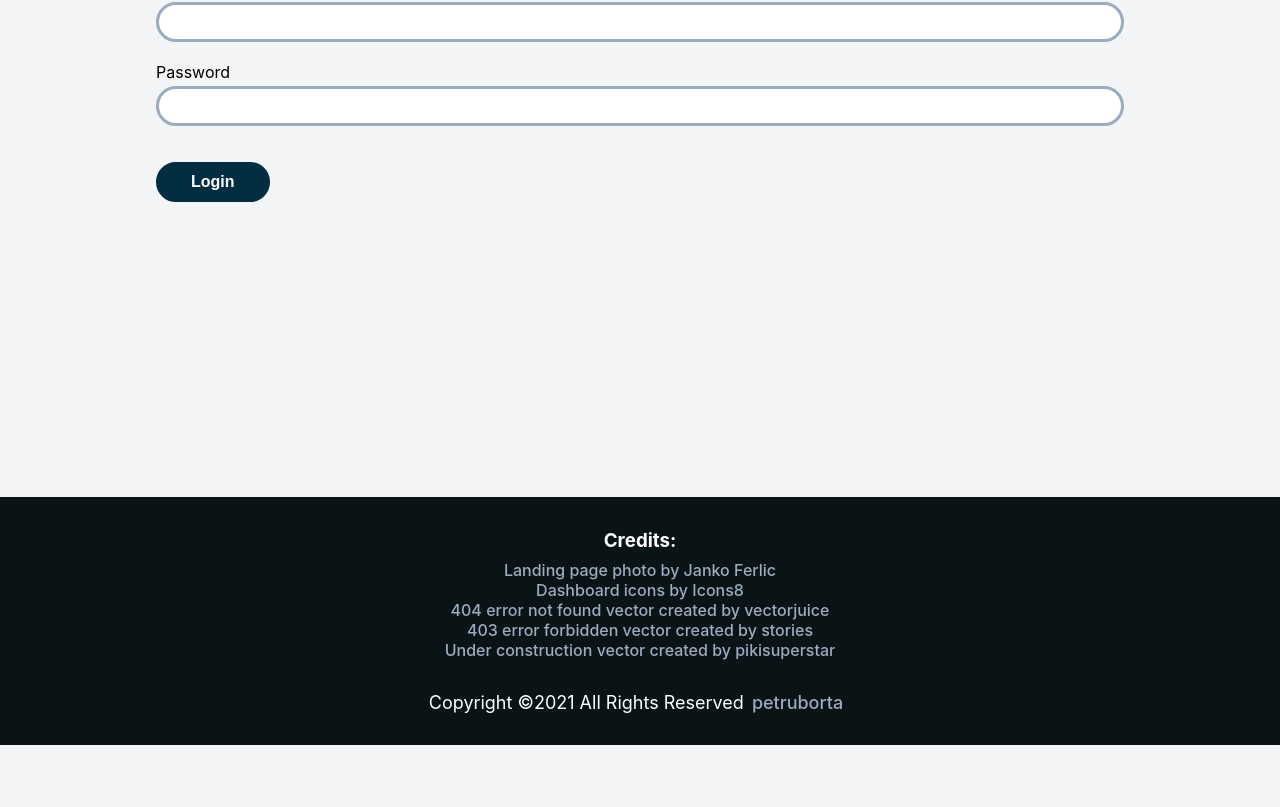
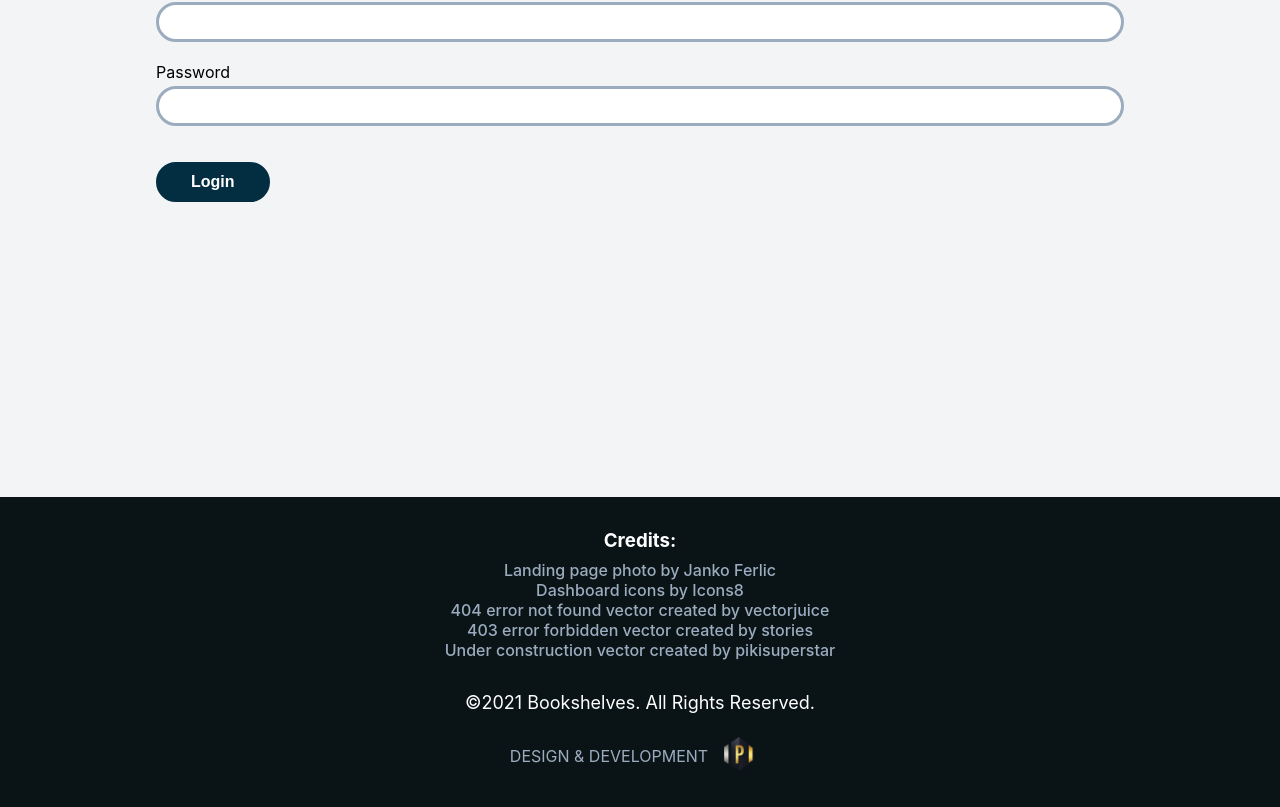
Before and after one commit to petruborta/mern-bookshelves, a React (Create React App) app in the folder client/: page /login in a window 1280 px wide. Shown: the part 303-1110 px from the top of the page. Before the commit the page ends 1048 px from the top, so only its background shows below. Built offline with nearby package versions, Linux system fonts and the light colour scheme.

Commit message:
Added link to my portfolio website

```diff
--- a/client/src/App.css
+++ b/client/src/App.css
@@ -967,6 +967,21 @@ footer a:hover {
   margin: 2rem 0 0 0;
 }
 
+.author {
+  margin: 1rem;
+  display: flex;
+  justify-content: center;
+  align-items: center;
+}
+
+.author > p {
+  color: var(--cadet-blue);
+}
+
+.author > a {
+  padding: 0.5rem;
+}
+
 /*=====================================
 media queries
 =====================================*/
--- a/client/src/components/book/Book.js
+++ b/client/src/components/book/Book.js
@@ -27,7 +27,7 @@ class Book extends Component {
       categories === "" ? " hidden" : "";
 
     const getBookCover = () =>
-      imageLinks ? imageLinks.thumbnail : dummyCover;
+      imageLinks ? imageLinks.thumbnail.replace("http", "https") : dummyCover;
 
     return (
       <div className="book"
--- a/client/src/components/layout/Footer.js
+++ b/client/src/components/layout/Footer.js
@@ -1,4 +1,5 @@
 import React, { Component } from "react"
+import logo from "../../images/petruborta-logo.png";
 
 class Footer extends Component {
   render() {
@@ -15,7 +16,12 @@ class Footer extends Component {
               <a href="https://www.freepik.com/free-vector/403-error-forbidden-with-police-concept-illustration_8030434.htm#page=1&query=forbidden&position=16" target="blank">403 error forbidden vector created by stories</a>
               <a href="https://www.freepik.com/free-vector/construction-landing-page-template_4741650.htm#page=1&query=under%20construction&position=3" target="blank">Under construction vector created by pikisuperstar</a>
 
-              <p className="copyright">Copyright <span>&#169;</span>2021 All Rights Reserved<a href="https://github.com/petruborta" target="blank">petruborta</a></p>
+              <p className="copyright"><span>&#169;</span>2021 Bookshelves. All Rights Reserved.</p>
+
+              <div className="author">
+                <p>DESIGN &#38; DEVELOPMENT</p>
+                <a href="https://petruborta.com" target="_blank" rel="noopener noreferrer"><img src={logo} alt="Petru Borta logo"/></a>
+              </div>
             </div>
           </div>
         </div>
--- a/client/src/components/layout/Slider.js
+++ b/client/src/components/layout/Slider.js
@@ -14,7 +14,7 @@ class Slider extends Component {
         {this.state.books.map(book => (
           <div key={book.apiID} className="slide cursor-pointer">
             <a href={book.volumeInfo.infoLink} target="_blank" rel="noopener noreferrer">
-              <img src={book.volumeInfo.imageLinks.thumbnail} height="210" width="130" alt="Book cover of one of your latest 10 addings" />
+              <img src={book.volumeInfo.imageLinks.thumbnail.replace("http", "https")} height="210" width="130" alt="Book cover of one of your latest 10 addings" />
             </a>
           </div>
         ))}
--- a/client/src/components/pages/ManagingBooks.js
+++ b/client/src/components/pages/ManagingBooks.js
@@ -217,7 +217,7 @@ class Book extends Component {
     } = volumeInfo;
 
     const getBookCover = () =>
-      imageLinks ? imageLinks.thumbnail : dummyCover;
+      imageLinks ? imageLinks.thumbnail.replace("http", "https") : dummyCover;
 
     return (
       <div className="table-row">
```
Also changed, not shown: package.json (+7 -1 lines), client/public/manifest.json, client/public/robots.txt (added), client/src/images/petruborta-logo.png (added), 1 other file (tests, documents, lock files or other folders).
